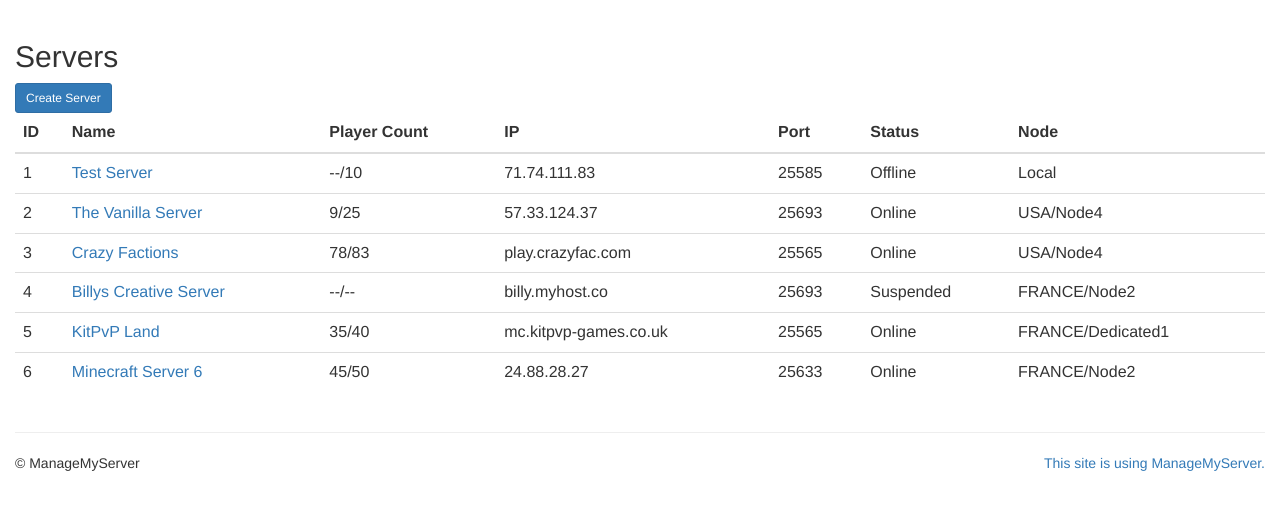
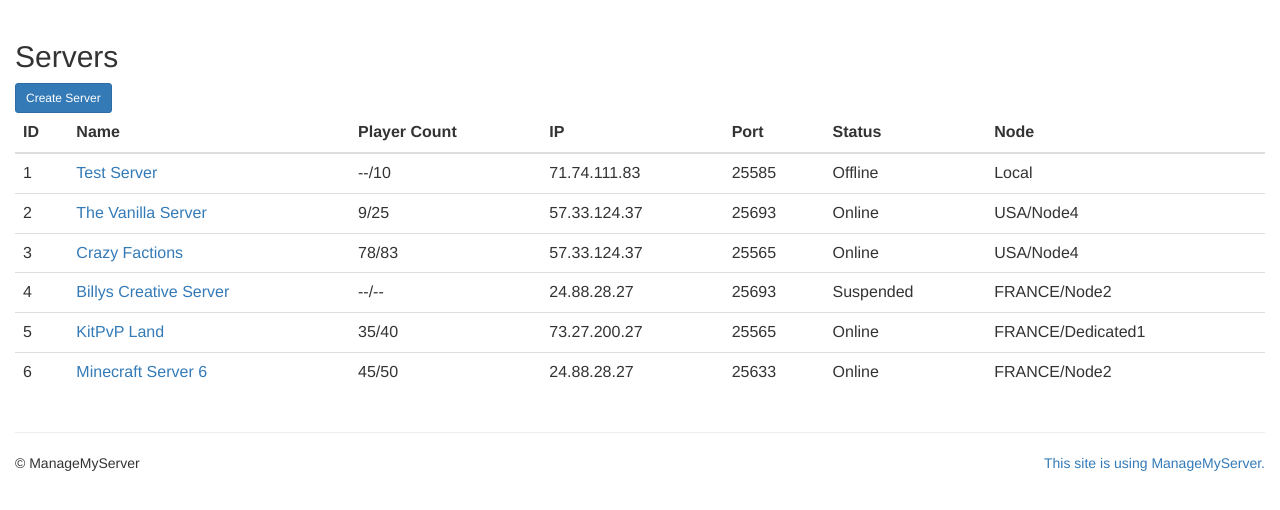
Before and after one commit to BrightSkyz/MMS-Layout, a PHP site: page /pages/servers.php in a window 1280 px wide. Shown: the part 51-561 px from the top of the page. Run offline with PHP 8.4, Linux system fonts and the light colour scheme; some libraries are stand-ins or nearby versions.

Commit message:
Update servers.php

```diff
--- a/pages/servers.php
+++ b/pages/servers.php
@@ -37,7 +37,7 @@
             <td>3</td>
             <td><a href="/pages/server/3overview.php">Crazy Factions</td>
             <td>78/83</td>
-            <td>play.crazyfac.com</td>
+            <td>57.33.124.37</td>
             <td>25565</td>
             <td>Online</td>
             <td>USA/Node4</td>
@@ -46,7 +46,7 @@
             <td>4</td>
             <td><a href="/pages/server/4overview.php">Billys Creative Server</td>
             <td>--/--</td>
-            <td>billy.myhost.co</td>
+            <td>24.88.28.27</td>
             <td>25693</td>
             <td>Suspended</td>
             <td>FRANCE/Node2</td>
@@ -55,7 +55,7 @@
             <td>5</td>
             <td><a href="/pages/server/5overview.php">KitPvP Land</td>
             <td>35/40</td>
-            <td>mc.kitpvp-games.co.uk</td>
+            <td>73.27.200.27</td>
             <td>25565</td>
             <td>Online</td>
             <td>FRANCE/Dedicated1</td>
```
